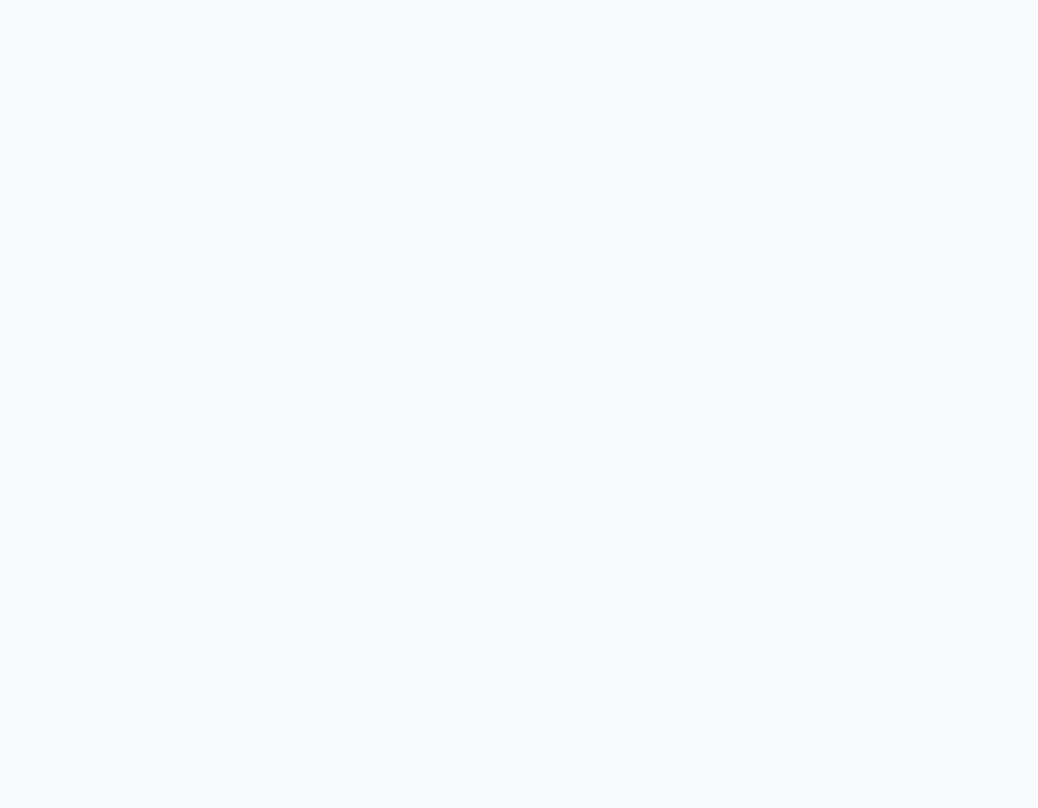
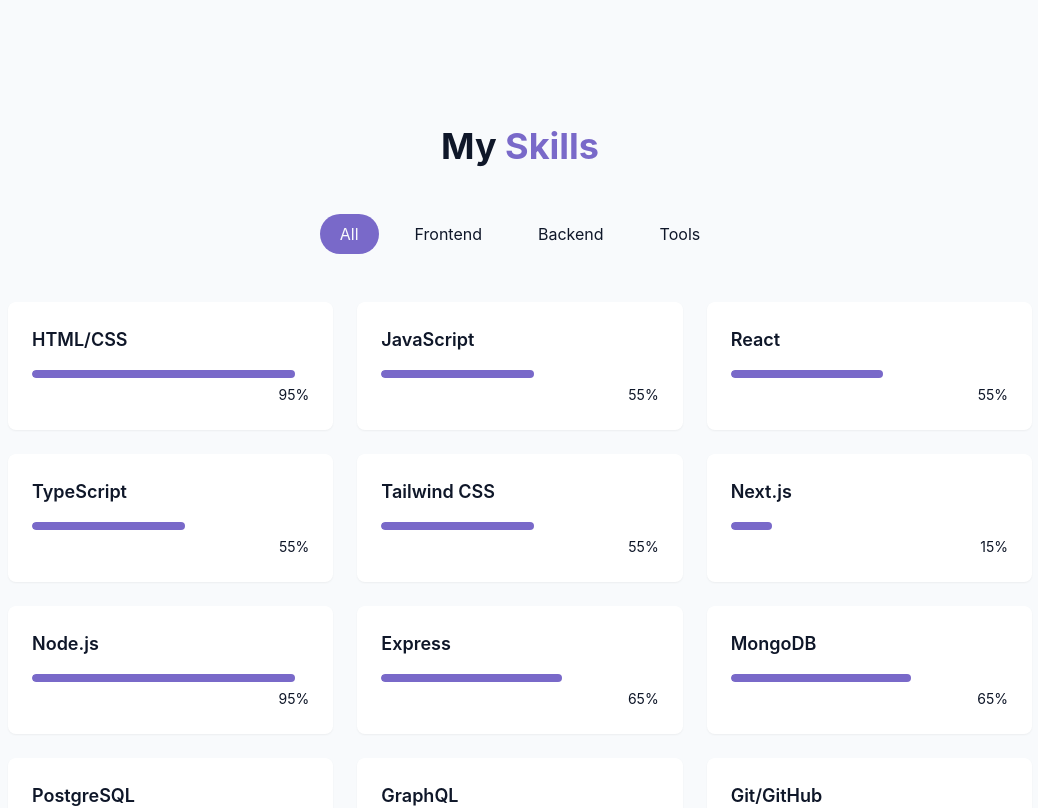
Before and after one commit to simonlee-test/my-portfolio, a React (Vite) app: page / in a window 1280 px wide. Shown: the part 1480-2288 px from the top of the page, without its empty margins (120-1158 px from the left). Before the commit the page ends 1506 px from the top, so only its background shows below. Built offline with nearby package versions, Linux system fonts and the light colour scheme.

Commit message:
add skill section

```diff
--- /dev/null
+++ b/src/components/SkillsSection.tsx
@@ -0,0 +1,90 @@
+import React from "react";
+import { useState } from "react";
+import { cn } from "../lib/utils";
+
+interface skill {
+  name: string;
+  level: number;
+  category: string;
+}
+
+const skills: skill[] = [
+  // Frontend
+  { name: "HTML/CSS", level: 95, category: "frontend" },
+  { name: "JavaScript", level: 55, category: "frontend" },
+  { name: "React", level: 55, category: "frontend" },
+  { name: "TypeScript", level: 55, category: "frontend" },
+  { name: "Tailwind CSS", level: 55, category: "frontend" },
+  { name: "Next.js", level: 15, category: "frontend" },
+
+  // Backend
+  { name: "Node.js", level: 95, category: "backend" },
+  { name: "Express", level: 65, category: "backend" },
+  { name: "MongoDB", level: 65, category: "backend" },
+  { name: "PostgreSQL", level: 95, category: "backend" },
+  { name: "GraphQL", level: 25, category: "backend" },
+
+  //Tools
+  { name: "Git/GitHub", level: 95, category: "tools" },
+  { name: "Docker", level: 75, category: "tools" },
+  { name: "Figma", level: 45, category: "tools" },
+  { name: "VS Code", level: 85, category: "tools" },
+];
+const categories: string[] = ["all", "frontend", "backend", "tools"];
+
+const SkillsSection = () => {
+  const [activeCategory, setActiveCategory] = useState("all");
+  const filteredSkills: skill[] = skills.filter((skill)=>(activeCategory === 'all' || skill.category ===activeCategory));
+  return (
+    <section id="skills" className="py-25 px-4 relative bg-secondary/30">
+      <div className="container mx-auto max-w-5xl">
+        <h2 className="text-3xl md:text-4xl font-bold mb-12 text-center">
+          My <span className="text-primary"> Skills</span>
+        </h2>
+
+        <div className="flex flex-wrap justify-center gap-4 mb-12">
+          {categories.map((category, key) => (
+            <button
+              key={key}
+              onClick={() => setActiveCategory(category)}
+              className={cn(
+                "px-5 py-2 rounded-full transition-colors duration-300 capitalize",
+                activeCategory === category
+                  ? "bg-primary text-primary-foreground"
+                  : "bg-secondary/70 text-foreground hover:bd-secondary",
+              )}
+            >
+              {category}
+            </button>
+          ))}
+        </div>
+
+        <div className="grid grid-cols-1 sm:grid-cols-2 lg:grid-cols-3 gap-6">
+          {filteredSkills.map((skill, key) => (
+            <div
+              key={key}
+              className="bg-card p-6 rounded-lg shadow-xs card-hover"
+            >
+              <div className="text-left mb-4">
+                <h3 className="font-semibold text-lg">{skill.name} </h3>
+              </div>
+              <div className="w-full bg-secondary/50 h-2 rounded-full overflow-hidden">
+                <div
+                  className="bg-primary h-2 rounded-full origin-left animate-[grow_1.5s_ease-out]"
+                  style={{ width: skill.level + "%" }}
+                />
+              </div>
+              <div className="text-right mt-1">
+                <span className="text-sm text-muted-foreground">
+                  {skill.level}%
+                </span>
+              </div>
+            </div>
+          ))}
+        </div>
+      </div>
+    </section>
+  );
+};
+
+export default SkillsSection;
--- a/src/pages/Home.tsx
+++ b/src/pages/Home.tsx
@@ -4,6 +4,7 @@
 import Navbar from '../components/Navbar'
 import HeroSection from '../components/HeroSection'
 import AboutSection from '../components/AboutSection'
+import SkillsSection from '../components/SkillsSection'
 
 
 const Home = () => {
@@ -22,6 +23,7 @@
     <main>
       <HeroSection/>
       <AboutSection/>
+      <SkillsSection />
     </main>
     {/* Footer */}
     </div>
```
